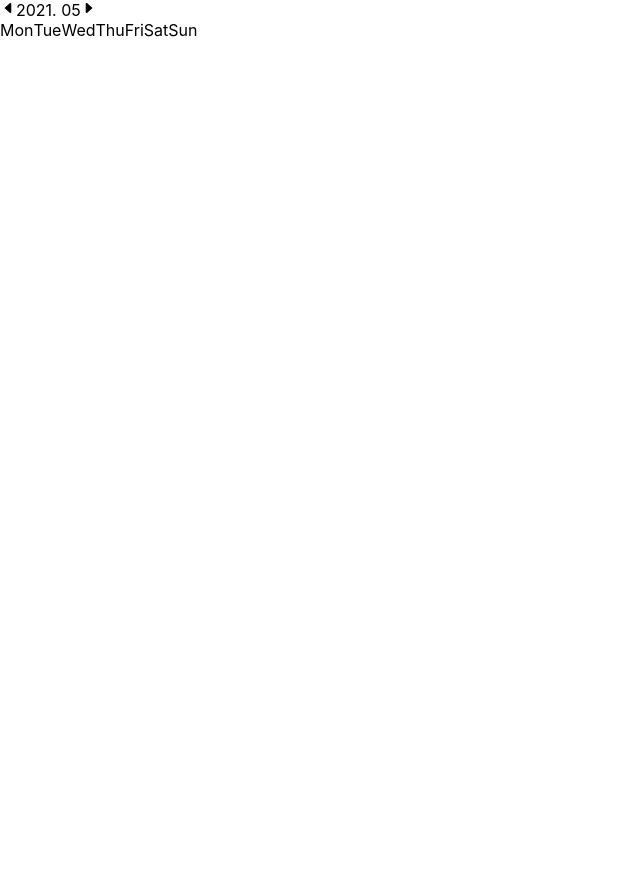
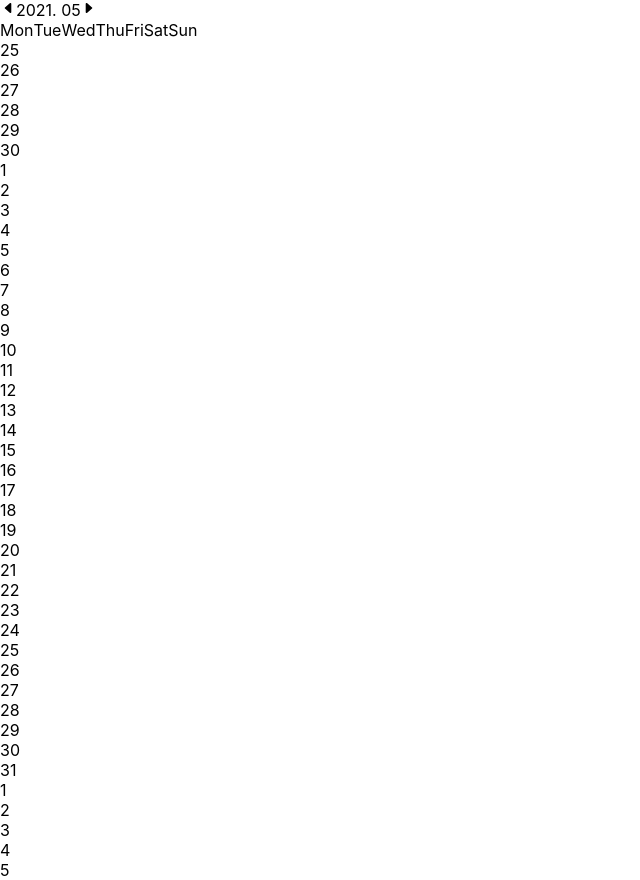
Before and after one commit to cdcoc0/Calendar, a React (Create React App) app: page / in a window 1280 px wide. Shown: the whole page, without its empty margins (0-640 px from the left). Before the commit the page ends 800 px from the top, so only its background shows below. Built offline with nearby package versions, Linux system fonts and the light colour scheme.

Commit message:
get day, date

```diff
--- a/src/calendar/Calendar.js
+++ b/src/calendar/Calendar.js
@@ -11,7 +11,6 @@ const Calendar = () => {
         setDates({
             date: new Date()
         });
-        console.log(dates);
     };
 
     useEffect(() => {
--- a/src/calendar/Dates.js
+++ b/src/calendar/Dates.js
@@ -32,18 +32,17 @@ const Dates = ({year, month}) => {
         getPrevDates(plDay, plDate, prev);
         getNextDates(tlDay, next);
         setPage(prev.concat(current, next));
-        console.log(page);
-    }, [page, plDay, plDate, tlDay, tlDate]);
+    }, [plDay, plDate, tlDay, tlDate]);
 
     useEffect(() => {
         setPrevLast({date: new Date(year, month, 0)});
         setThisLast({date: new Date(year, month + 1, 0)});
         getPages();
-    }, []);
+    }, [month, getPages]);
 
     return (
         <div>
-            {}
+            {page && page.map((p, index) => <div key={index}>{p}</div>)}
         </div>
     );
 }
```
